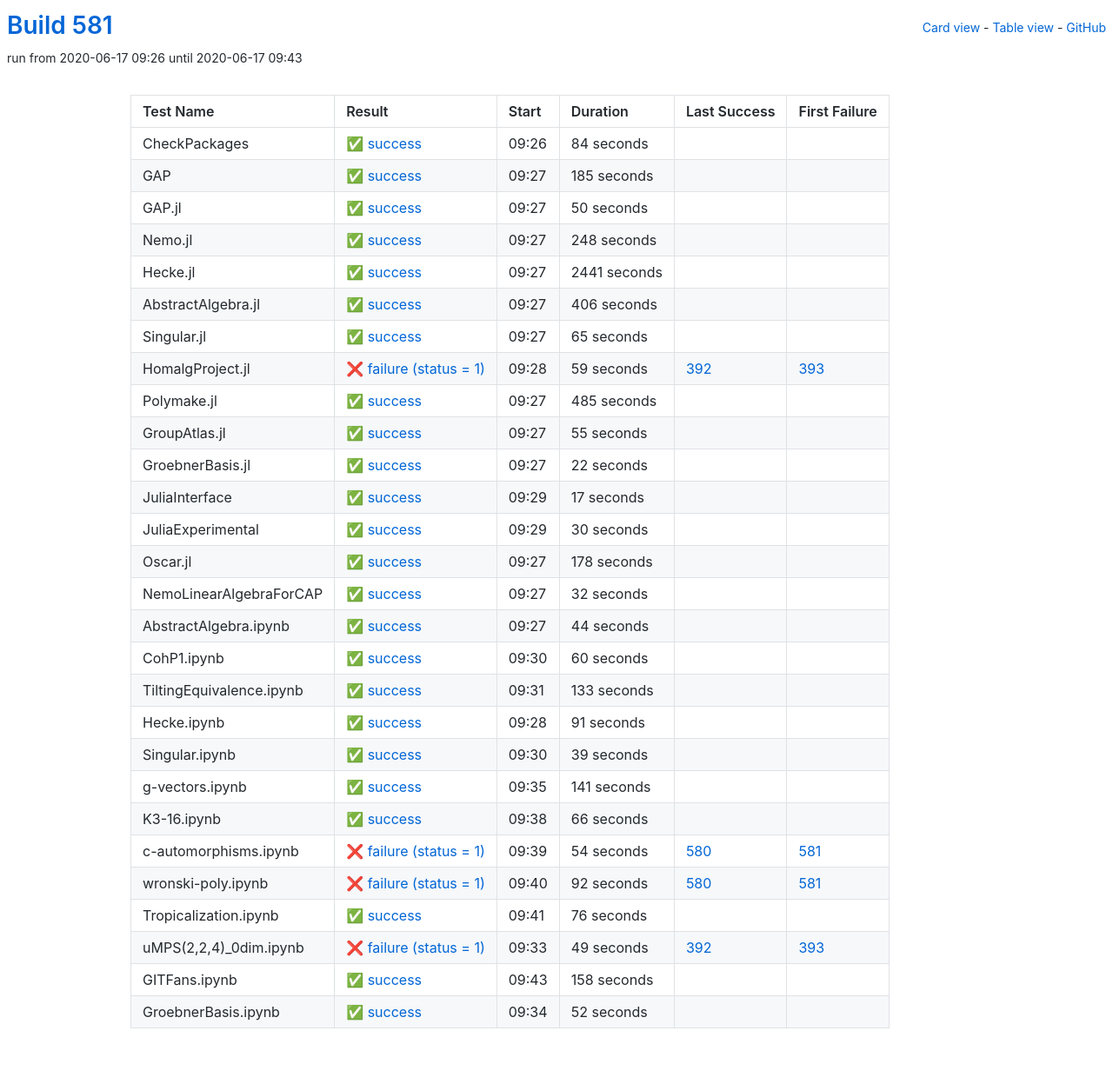
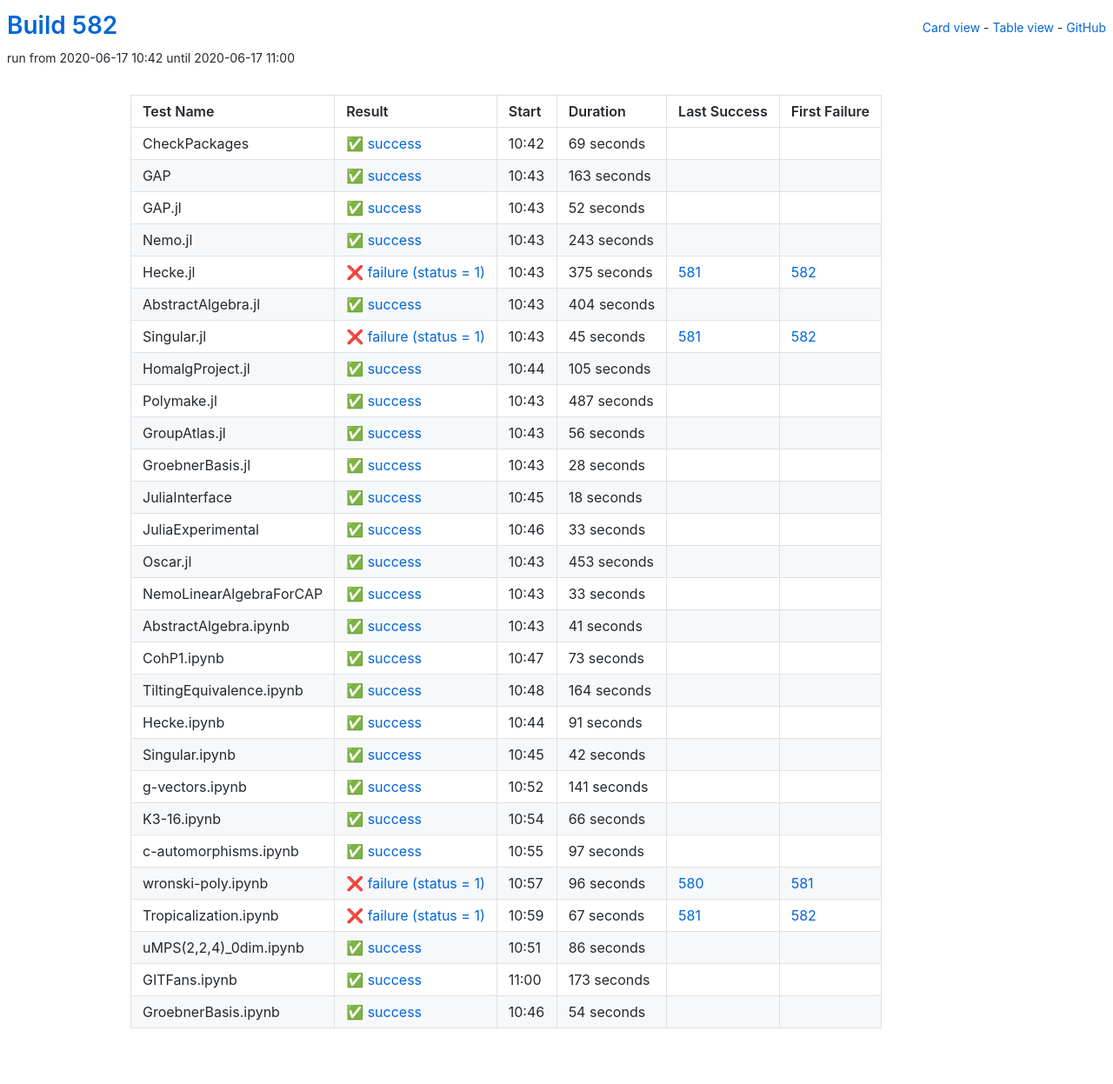
Before and after one commit to oscar-system/oscar-ci-status-1.4, a Jekyll site: the page built from table.html, in a window 1280 px wide. Shown: the whole page at 87% size. Built offline with Jekyll 4.4.1, drawn with Linux system fonts in a browser that asks for light colours.

Commit message:
Build #582

```diff
--- a/_data/ci.yml
+++ b/_data/ci.yml
@@ -1,6 +1,6 @@
 ---
-build: 581
-build_url: https://oscarci.mathematik.uni-kl.de/job/oscar-julia-1.4/581/
+build: 582
+build_url: https://oscarci.mathematik.uni-kl.de/job/oscar-julia-1.4/582/
 job: oscar-julia-1.4
 organization: oscar-system
 repo: oscar-ci-status-1.4
@@ -8,224 +8,224 @@ repourl: https://github.com/oscar-system/oscar-ci-status-1.4
 tests:
 - name: CheckPackages
   id: checkpackages
-  log: https://oscarci.mathematik.uni-kl.de/job/oscar-julia-1.4/581/artifact/logs/build-581/CheckPackages.log
-  start: 2020-06-17 09:26
+  log: https://oscarci.mathematik.uni-kl.de/job/oscar-julia-1.4/582/artifact/logs/build-582/CheckPackages.log
+  start: 2020-06-17 10:42
   success: true
   exitcode: 0
   status: success
-  duration: 84
+  duration: 69
   last_success: false
   last_success_url:
   first_failure: false
   first_failure_url:
 - name: GAP
   id: gap
-  log: https://oscarci.mathematik.uni-kl.de/job/oscar-julia-1.4/581/artifact/logs/build-581/GAP.log
-  start: 2020-06-17 09:27
+  log: https://oscarci.mathematik.uni-kl.de/job/oscar-julia-1.4/582/artifact/logs/build-582/GAP.log
+  start: 2020-06-17 10:43
   success: true
   exitcode: 0
   status: success
-  duration: 185
+  duration: 163
   last_success: false
   last_success_url:
   first_failure: false
   first_failure_url:
 - name: GAP.jl
   id: gap-jl
-  log: https://oscarci.mathematik.uni-kl.de/job/oscar-julia-1.4/581/artifact/logs/build-581/GAP.jl.log
-  start: 2020-06-17 09:27
+  log: https://oscarci.mathematik.uni-kl.de/job/oscar-julia-1.4/582/artifact/logs/build-582/GAP.jl.log
+  start: 2020-06-17 10:43
   success: true
   exitcode: 0
   status: success
-  duration: 50
+  duration: 52
   last_success: false
   last_success_url:
   first_failure: false
   first_failure_url:
 - name: Nemo.jl
   id: nemo-jl
-  log: https://oscarci.mathematik.uni-kl.de/job/oscar-julia-1.4/581/artifact/logs/build-581/Nemo.jl.log
-  start: 2020-06-17 09:27
+  log: https://oscarci.mathematik.uni-kl.de/job/oscar-julia-1.4/582/artifact/logs/build-582/Nemo.jl.log
+  start: 2020-06-17 10:43
   success: true
   exitcode: 0
   status: success
-  duration: 248
+  duration: 243
   last_success: false
   last_success_url:
   first_failure: false
   first_failure_url:
 - name: Hecke.jl
   id: hecke-jl
-  log: https://oscarci.mathematik.uni-kl.de/job/oscar-julia-1.4/581/artifact/logs/build-581/Hecke.jl.log
-  start: 2020-06-17 09:27
+  log: https://oscarci.mathematik.uni-kl.de/job/oscar-julia-1.4/582/artifact/logs/build-582/Hecke.jl.log
+  start: 2020-06-17 10:43
+  success: false
+  exitcode: 1
+  status: failure
+  duration: 375
+  last_success: 581
+  last_success_url: https://oscarci.mathematik.uni-kl.de/job/oscar-julia-1.4/581/
+  first_failure: 582
+  first_failure_url: https://oscarci.mathematik.uni-kl.de/job/oscar-julia-1.4/582/
+- name: AbstractAlgebra.jl
+  id: abstractalgebra-jl
+  log: https://oscarci.mathematik.uni-kl.de/job/oscar-julia-1.4/582/artifact/logs/build-582/AbstractAlgebra.jl.log
+  start: 2020-06-17 10:43
   success: true
   exitcode: 0
   status: success
-  duration: 2441
-  last_success: false
-  last_success_url:
-  first_failure: false
-  first_failure_url:
-- name: AbstractAlgebra.jl
-  id: abstractalgebra-jl
-  log: https://oscarci.mathematik.uni-kl.de/job/oscar-julia-1.4/581/artifact/logs/build-581/AbstractAlgebra.jl.log
-  start: 2020-06-17 09:27
-  success: true
-  exitcode: 0
-  status: success
-  duration: 406
+  duration: 404
   last_success: false
   last_success_url:
   first_failure: false
   first_failure_url:
 - name: Singular.jl
   id: singular-jl
-  log: https://oscarci.mathematik.uni-kl.de/job/oscar-julia-1.4/581/artifact/logs/build-581/Singular.jl.log
-  start: 2020-06-17 09:27
+  log: https://oscarci.mathematik.uni-kl.de/job/oscar-julia-1.4/582/artifact/logs/build-582/Singular.jl.log
+  start: 2020-06-17 10:43
+  success: false
+  exitcode: 1
+  status: failure
+  duration: 45
+  last_success: 581
+  last_success_url: https://oscarci.mathematik.uni-kl.de/job/oscar-julia-1.4/581/
+  first_failure: 582
+  first_failure_url: https://oscarci.mathematik.uni-kl.de/job/oscar-julia-1.4/582/
+- name: HomalgProject.jl
+  id: homalgproject-jl
+  log: https://oscarci.mathematik.uni-kl.de/job/oscar-julia-1.4/582/artifact/logs/build-582/HomalgProject.jl.log
+  start: 2020-06-17 10:44
   success: true
   exitcode: 0
   status: success
-  duration: 65
+  duration: 105
   last_success: false
   last_success_url:
   first_failure: false
   first_failure_url:
-- name: HomalgProject.jl
-  id: homalgproject-jl
-  log: https://oscarci.mathematik.uni-kl.de/job/oscar-julia-1.4/581/artifact/logs/build-581/HomalgProject.jl.log
-  start: 2020-06-17 09:28
-  success: false
-  exitcode: 1
-  status: failure
-  duration: 59
-  last_success: 392
-  last_success_url: https://oscarci.mathematik.uni-kl.de/job/oscar-julia-1.4/392/
-  first_failure: 393
-  first_failure_url: https://oscarci.mathematik.uni-kl.de/job/oscar-julia-1.4/393/
 - name: Polymake.jl
   id: polymake-jl
-  log: https://oscarci.mathematik.uni-kl.de/job/oscar-julia-1.4/581/artifact/logs/build-581/Polymake.jl.log
-  start: 2020-06-17 09:27
+  log: https://oscarci.mathematik.uni-kl.de/job/oscar-julia-1.4/582/artifact/logs/build-582/Polymake.jl.log
+  start: 2020-06-17 10:43
   success: true
   exitcode: 0
   status: success
-  duration: 485
+  duration: 487
   last_success: false
   last_success_url:
   first_failure: false
   first_failure_url:
 - name: GroupAtlas.jl
   id: groupatlas-jl
-  log: https://oscarci.mathematik.uni-kl.de/job/oscar-julia-1.4/581/artifact/logs/build-581/GroupAtlas.jl.log
-  start: 2020-06-17 09:27
+  log: https://oscarci.mathematik.uni-kl.de/job/oscar-julia-1.4/582/artifact/logs/build-582/GroupAtlas.jl.log
+  start: 2020-06-17 10:43
   success: true
   exitcode: 0
   status: success
-  duration: 55
+  duration: 56
   last_success: false
   last_success_url:
   first_failure: false
   first_failure_url:
 - name: GroebnerBasis.jl
   id: groebnerbasis-jl
-  log: https://oscarci.mathematik.uni-kl.de/job/oscar-julia-1.4/581/artifact/logs/build-581/GroebnerBasis.jl.log
-  start: 2020-06-17 09:27
+  log: https://oscarci.mathematik.uni-kl.de/job/oscar-julia-1.4/582/artifact/logs/build-582/GroebnerBasis.jl.log
+  start: 2020-06-17 10:43
   success: true
   exitcode: 0
   status: success
-  duration: 22
+  duration: 28
   last_success: false
   last_success_url:
   first_failure: false
   first_failure_url:
 - name: JuliaInterface
   id: juliainterface
-  log: https://oscarci.mathematik.uni-kl.de/job/oscar-julia-1.4/581/artifact/logs/build-581/JuliaInterface.log
-  start: 2020-06-17 09:29
+  log: https://oscarci.mathematik.uni-kl.de/job/oscar-julia-1.4/582/artifact/logs/build-582/JuliaInterface.log
+  start: 2020-06-17 10:45
   success: true
   exitcode: 0
   status: success
-  duration: 17
+  duration: 18
   last_success: false
   last_success_url:
   first_failure: false
   first_failure_url:
 - name: JuliaExperimental
   id: juliaexperimental
-  log: https://oscarci.mathematik.uni-kl.de/job/oscar-julia-1.4/581/artifact/logs/build-581/JuliaExperimental.log
-  start: 2020-06-17 09:29
+  log: https://oscarci.mathematik.uni-kl.de/job/oscar-julia-1.4/582/artifact/logs/build-582/JuliaExperimental.log
+  start: 2020-06-17 10:46
   success: true
   exitcode: 0
   status: success
-  duration: 30
+  duration: 33
   last_success: false
   last_success_url:
   first_failure: false
   first_failure_url:
 - name: Oscar.jl
   id: oscar-jl
-  log: https://oscarci.mathematik.uni-kl.de/job/oscar-julia-1.4/581/artifact/logs/build-581/Oscar.jl.log
-  start: 2020-06-17 09:27
+  log: https://oscarci.mathematik.uni-kl.de/job/oscar-julia-1.4/582/artifact/logs/build-582/Oscar.jl.log
+  start: 2020-06-17 10:43
   success: true
   exitcode: 0
   status: success
-  duration: 178
+  duration: 453
   last_success: false
   last_success_url:
   first_failure: false
   first_failure_url:
 - name: NemoLinearAlgebraForCAP
   id: nemolinearalgebraforcap
-  log: https://oscarci.mathematik.uni-kl.de/job/oscar-julia-1.4/581/artifact/logs/build-581/NemoLinearAlgebraForCAP.log
-  start: 2020-06-17 09:27
+  log: https://oscarci.mathematik.uni-kl.de/job/oscar-julia-1.4/582/artifact/logs/build-582/NemoLinearAlgebraForCAP.log
+  start: 2020-06-17 10:43
   success: true
   exitcode: 0
   status: success
-  duration: 32
+  duration: 33
   last_success: false
   last_success_url:
   first_failure: false
   first_failure_url:
 - name: AbstractAlgebra.ipynb
   id: abstractalgebra-ipynb
-  log: https://oscarci.mathematik.uni-kl.de/job/oscar-julia-1.4/581/artifact/logs/build-581/AbstractAlgebra.ipynb.log
-  start: 2020-06-17 09:27
+  log: https://oscarci.mathematik.uni-kl.de/job/oscar-julia-1.4/582/artifact/logs/build-582/AbstractAlgebra.ipynb.log
+  start: 2020-06-17 10:43
   success: true
   exitcode: 0
   status: success
-  duration: 44
+  duration: 41
   last_success: false
   last_success_url:
   first_failure: false
   first_failure_url:
 - name: CohP1.ipynb
   id: cohp1-ipynb
-  log: https://oscarci.mathematik.uni-kl.de/job/oscar-julia-1.4/581/artifact/logs/build-581/CohP1.ipynb.log
-  start: 2020-06-17 09:30
+  log: https://oscarci.mathematik.uni-kl.de/job/oscar-julia-1.4/582/artifact/logs/build-582/CohP1.ipynb.log
+  start: 2020-06-17 10:47
   success: true
   exitcode: 0
   status: success
-  duration: 60
+  duration: 73
   last_success: false
   last_success_url:
   first_failure: false
   first_failure_url:
 - name: TiltingEquivalence.ipynb
   id: tiltingequivalence-ipynb
-  log: https://oscarci.mathematik.uni-kl.de/job/oscar-julia-1.4/581/artifact/logs/build-581/TiltingEquivalence.ipynb.log
-  start: 2020-06-17 09:31
+  log: https://oscarci.mathematik.uni-kl.de/job/oscar-julia-1.4/582/artifact/logs/build-582/TiltingEquivalence.ipynb.log
+  start: 2020-06-17 10:48
   success: true
   exitcode: 0
   status: success
-  duration: 133
+  duration: 164
   last_success: false
   last_success_url:
   first_failure: false
   first_failure_url:
 - name: Hecke.ipynb
   id: hecke-ipynb
-  log: https://oscarci.mathematik.uni-kl.de/job/oscar-julia-1.4/581/artifact/logs/build-581/Hecke.ipynb.log
-  start: 2020-06-17 09:28
+  log: https://oscarci.mathematik.uni-kl.de/job/oscar-julia-1.4/582/artifact/logs/build-582/Hecke.ipynb.log
+  start: 2020-06-17 10:44
   success: true
   exitcode: 0
   status: success
@@ -236,20 +236,20 @@ tests:
   first_failure_url:
 - name: Singular.ipynb
   id: singular-ipynb
-  log: https://oscarci.mathematik.uni-kl.de/job/oscar-julia-1.4/581/artifact/logs/build-581/Singular.ipynb.log
-  start: 2020-06-17 09:30
+  log: https://oscarci.mathematik.uni-kl.de/job/oscar-julia-1.4/582/artifact/logs/build-582/Singular.ipynb.log
+  start: 2020-06-17 10:45
   success: true
   exitcode: 0
   status: success
-  duration: 39
+  duration: 42
   last_success: false
   last_success_url:
   first_failure: false
   first_failure_url:
 - name: g-vectors.ipynb
   id: g-vectors-ipynb
-  log: https://oscarci.mathematik.uni-kl.de/job/oscar-julia-1.4/581/artifact/logs/build-581/g-vectors.ipynb.log
-  start: 2020-06-17 09:35
+  log: https://oscarci.mathematik.uni-kl.de/job/oscar-julia-1.4/582/artifact/logs/build-582/g-vectors.ipynb.log
+  start: 2020-06-17 10:52
   success: true
   exitcode: 0
   status: success
@@ -260,8 +260,8 @@ tests:
   first_failure_url:
 - name: K3-16.ipynb
   id: k3-16-ipynb
-  log: https://oscarci.mathematik.uni-kl.de/job/oscar-julia-1.4/581/artifact/logs/build-581/K3-16.ipynb.log
-  start: 2020-06-17 09:38
+  log: https://oscarci.mathematik.uni-kl.de/job/oscar-julia-1.4/582/artifact/logs/build-582/K3-16.ipynb.log
+  start: 2020-06-17 10:54
   success: true
   exitcode: 0
   status: success
@@ -272,72 +272,72 @@ tests:
   first_failure_url:
 - name: c-automorphisms.ipynb
   id: c-automorphisms-ipynb
-  log: https://oscarci.mathematik.uni-kl.de/job/oscar-julia-1.4/581/artifact/logs/build-581/c-automorphisms.ipynb.log
-  start: 2020-06-17 09:39
+  log: https://oscarci.mathematik.uni-kl.de/job/oscar-julia-1.4/582/artifact/logs/build-582/c-automorphisms.ipynb.log
+  start: 2020-06-17 10:55
+  success: true
+  exitcode: 0
+  status: success
+  duration: 97
+  last_success: false
+  last_success_url:
+  first_failure: false
+  first_failure_url:
+- name: wronski-poly.ipynb
+  id: wronski-poly-ipynb
+  log: https://oscarci.mathematik.uni-kl.de/job/oscar-julia-1.4/582/artifact/logs/build-582/wronski-poly.ipynb.log
+  start: 2020-06-17 10:57
   success: false
   exitcode: 1
   status: failure
-  duration: 54
-  last_success: 580
-  last_success_url: https://oscarci.mathematik.uni-kl.de/job/oscar-julia-1.4/580/
-  first_failure: 581
-  first_failure_url: https://oscarci.mathematik.uni-kl.de/job/oscar-julia-1.4/581/
-- name: wronski-poly.ipynb
-  id: wronski-poly-ipynb
-  log: https://oscarci.mathematik.uni-kl.de/job/oscar-julia-1.4/581/artifact/logs/build-581/wronski-poly.ipynb.log
-  start: 2020-06-17 09:40
-  success: false
-  exitcode: 1
-  status: failure
-  duration: 92
+  duration: 96
   last_success: 580
   last_success_url: https://oscarci.mathematik.uni-kl.de/job/oscar-julia-1.4/580/
   first_failure: 581
   first_failure_url: https://oscarci.mathematik.uni-kl.de/job/oscar-julia-1.4/581/
 - name: Tropicalization.ipynb
   id: tropicalization-ipynb
-  log: https://oscarci.mathematik.uni-kl.de/job/oscar-julia-1.4/581/artifact/logs/build-581/Tropicalization.ipynb.log
-  start: 2020-06-17 09:41
+  log: https://oscarci.mathematik.uni-kl.de/job/oscar-julia-1.4/582/artifact/logs/build-582/Tropicalization.ipynb.log
+  start: 2020-06-17 10:59
+  success: false
+  exitcode: 1
+  status: failure
+  duration: 67
+  last_success: 581
+  last_success_url: https://oscarci.mathematik.uni-kl.de/job/oscar-julia-1.4/581/
+  first_failure: 582
+  first_failure_url: https://oscarci.mathematik.uni-kl.de/job/oscar-julia-1.4/582/
+- name: uMPS(2,2,4)_0dim.ipynb
+  id: umps-2-2-4-0dim-ipynb
+  log: https://oscarci.mathematik.uni-kl.de/job/oscar-julia-1.4/582/artifact/logs/build-582/uMPS-2-2-4-_0dim.ipynb.log
+  start: 2020-06-17 10:51
   success: true
   exitcode: 0
   status: success
-  duration: 76
+  duration: 86
   last_success: false
   last_success_url:
   first_failure: false
   first_failure_url:
-- name: uMPS(2,2,4)_0dim.ipynb
-  id: umps-2-2-4-0dim-ipynb
-  log: https://oscarci.mathematik.uni-kl.de/job/oscar-julia-1.4/581/artifact/logs/build-581/uMPS-2-2-4-_0dim.ipynb.log
-  start: 2020-06-17 09:33
-  success: false
-  exitcode: 1
-  status: failure
-  duration: 49
-  last_success: 392
-  last_success_url: https://oscarci.mathematik.uni-kl.de/job/oscar-julia-1.4/392/
-  first_failure: 393
-  first_failure_url: https://oscarci.mathematik.uni-kl.de/job/oscar-julia-1.4/393/
 - name: GITFans.ipynb
   id: gitfans-ipynb
-  log: https://oscarci.mathematik.uni-kl.de/job/oscar-julia-1.4/581/artifact/logs/build-581/GITFans.ipynb.log
-  start: 2020-06-17 09:43
+  log: https://oscarci.mathematik.uni-kl.de/job/oscar-julia-1.4/582/artifact/logs/build-582/GITFans.ipynb.log
+  start: 2020-06-17 11:00
   success: true
   exitcode: 0
   status: success
-  duration: 158
+  duration: 173
   last_success: false
   last_success_url:
   first_failure: false
   first_failure_url:
 - name: GroebnerBasis.ipynb
   id: groebnerbasis-ipynb
-  log: https://oscarci.mathematik.uni-kl.de/job/oscar-julia-1.4/581/artifact/logs/build-581/GroebnerBasis.ipynb.log
-  start: 2020-06-17 09:34
+  log: https://oscarci.mathematik.uni-kl.de/job/oscar-julia-1.4/582/artifact/logs/build-582/GroebnerBasis.ipynb.log
+  start: 2020-06-17 10:46
   success: true
   exitcode: 0
   status: success
-  duration: 52
+  duration: 54
   last_success: false
   last_success_url:
   first_failure: false
```
Also changed, not shown: README.md.
